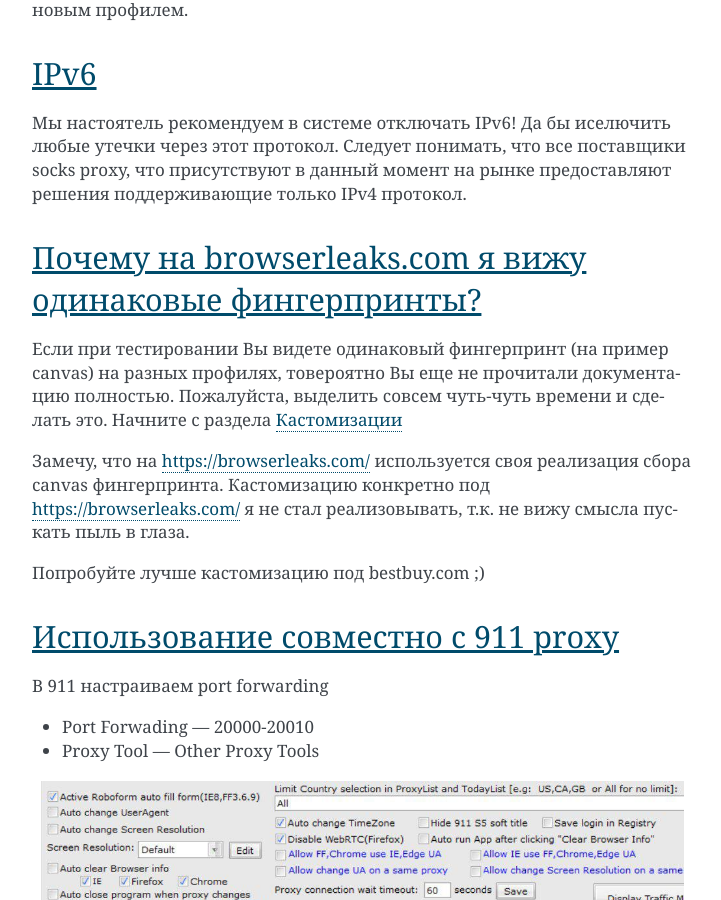
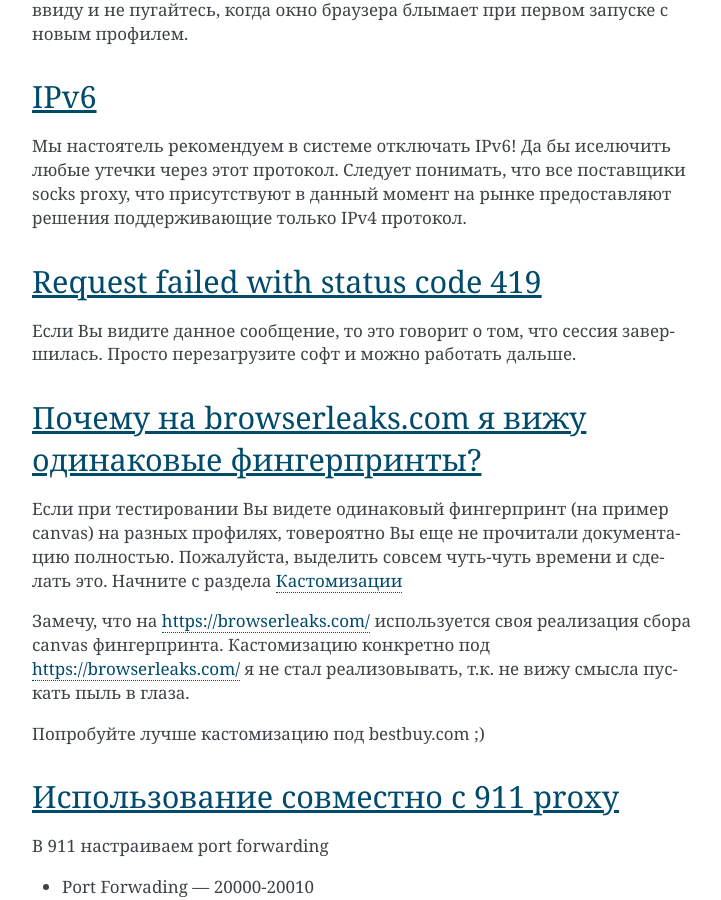
Before and after one commit to gcc-master/chebrowser-beta-doc, a Sphinx documentation site: the page built from source/faq.rst, in a window 1280 px wide and 900 px high, scrolled down 3379 px. Shown: the whole window, without its empty margins (388-1109 px from the left). Built offline with Sphinx 7.4.7, drawn with Linux system fonts in a browser that asks for light colours; some of the changed text lies outside the part shown.

Commit message:
ver 0.2.12 - http code 419

```diff
--- a/source/faq.rst
+++ b/source/faq.rst
@@ -93,6 +93,11 @@ IPv6
 Следует понимать, что все поставщики socks proxy, что присутствуют в данный момент на рынке предоставляют решения поддерживающие только IPv4 протокол.
 
 
+Request failed with status code 419
+-----------------------------------
+Если Вы видите данное сообщение, то это говорит о том, что сессия завершилась.
+Просто перезагрузите софт и можно работать дальше.
+
 
 Почему на browserleaks.com я вижу одинаковые фингерпринты?
 ----------------------------------------------------------
```
